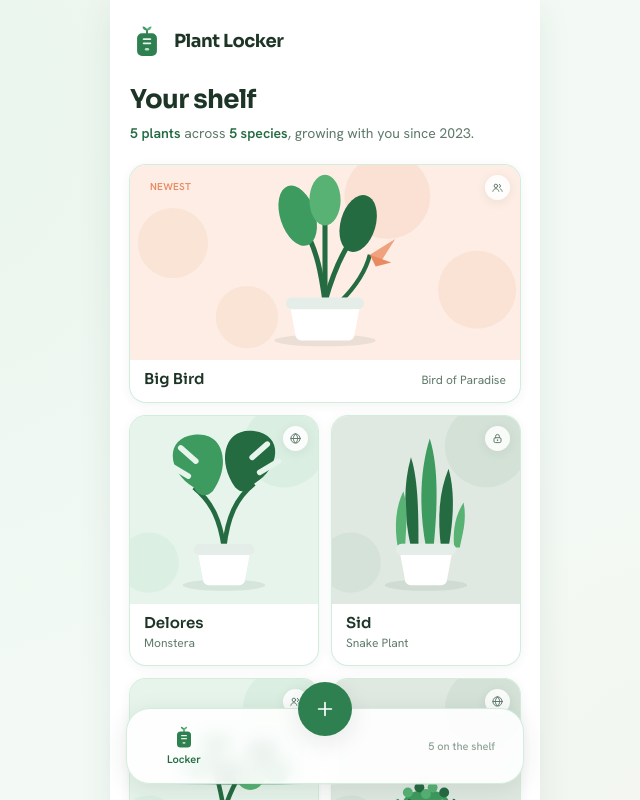
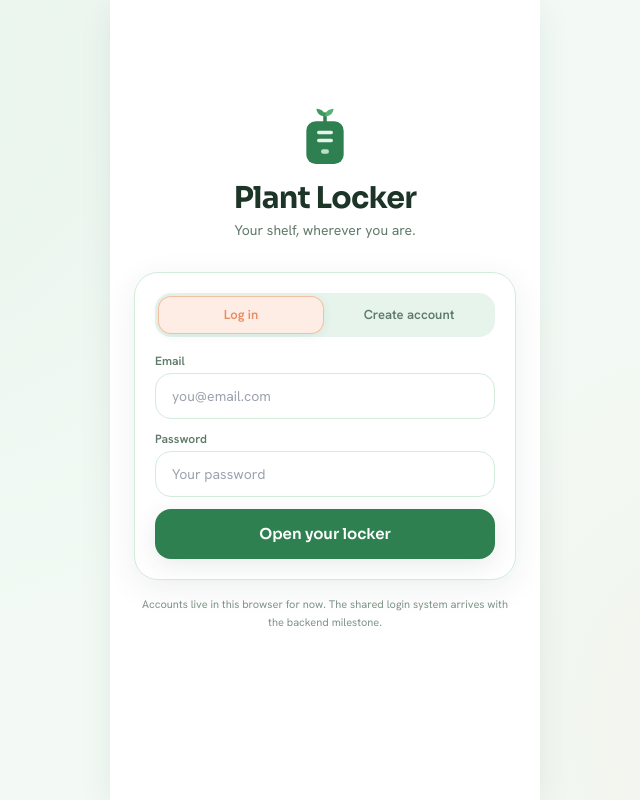
Before and after one commit to crossfiber/plant-locker, a React (Vite) app: page / in a window 1280 px wide. Shown: the top 800 px of the page, without its empty margins (315-955 px from the left). Built offline with nearby package versions, Linux system fonts and the light colour scheme.

Commit message:
feat: login, signup, persistent sessions, and empty-shelf state

```diff
--- a/src/App.jsx
+++ b/src/App.jsx
@@ -1,6 +1,7 @@
-import { useState } from 'react'
+import { useEffect, useState } from 'react'
+import { backend } from './api/backend'
 import { SEED_PLANTS } from './data/plants'
-import { getSpecies } from './data/species'
+import AuthScreen from './screens/AuthScreen'
 import LockerScreen from './screens/LockerScreen'
 import AddPlantScreen from './screens/AddPlantScreen'
 import PlantScreen from './screens/PlantScreen'
@@ -8,17 +9,29 @@ import TabBar from './components/TabBar'
 
 // Navigation is plain React state (three screens, no router needed):
 //   { name: 'locker' } | { name: 'add' } | { name: 'plant', id }
+// All data flows through src/api/backend.js (the Supabase-shaped
+// localStorage skeleton), so the locker persists across refreshes.
 export default function App() {
-  const [plants, setPlants] = useState(SEED_PLANTS)
+  const [user, setUser] = useState(() => backend.currentUser())
+  const [plants, setPlants] = useState([])
   const [view, setView] = useState({ name: 'locker' })
 
+  useEffect(() => {
+    setPlants(user ? backend.listPlants(user.id) : [])
+    setView({ name: 'locker' })
+  }, [user])
+
+  function refresh() {
+    setPlants(backend.listPlants(user.id))
+  }
+
   function addPlant(draft) {
-    const species = getSpecies(draft.speciesId)
-    const plant = {
-      id: `plant-${Date.now()}`,
+    const species = backend.getSpecies(draft.speciesId)
+    backend.addPlant(user.id, {
       speciesId: draft.speciesId,
       nickname: draft.nickname,
       acquiredDate: draft.acquiredDate,
+      coverPhoto: draft.coverPhoto || null,
       coverImage: { stage: 'young', tint: species?.tint || 'mint' },
       notes: draft.note || '',
       // TODO: new plants default to private; no privacy field on the
@@ -31,13 +44,27 @@ export default function App() {
           note: draft.note || 'Joined the locker.',
         },
       ],
-    }
-    setPlants((prev) => [...prev, plant])
+    })
+    refresh()
     setView({ name: 'locker' })
   }
 
-  function setPrivacy(id, privacy) {
-    setPlants((prev) => prev.map((p) => (p.id === id ? { ...p, privacy } : p)))
+  function updatePlant(plantId, patch) {
+    backend.updatePlant(user.id, plantId, patch)
+    refresh()
+  }
+
+  function loadExamples() {
+    for (const seed of SEED_PLANTS) {
+      const { id, ...rest } = seed
+      backend.addPlant(user.id, rest)
+    }
+    refresh()
+  }
+
+  function signOut() {
+    backend.signOut()
+    setUser(null)
   }
 
   const activePlant =
@@ -47,11 +74,19 @@ export default function App() {
     <div className="flex min-h-dvh justify-center">
       {/* Phone column: the whole app lives in a centered ~430px frame */}
       <div className="relative flex min-h-dvh w-full max-w-[430px] flex-col bg-white shadow-glass">
+        {!user ? (
+          <AuthScreen onAuthed={setUser} />
+        ) : (
+          <>
             <main className="flex-1 pb-28">
               {view.name === 'locker' && (
                 <LockerScreen
+                  user={user}
                   plants={plants}
                   onOpenPlant={(id) => setView({ name: 'plant', id })}
+                  onAdd={() => setView({ name: 'add' })}
+                  onLoadExamples={loadExamples}
+                  onSignOut={signOut}
                 />
               )}
               {view.name === 'add' && (
@@ -64,7 +99,8 @@ export default function App() {
                 <PlantScreen
                   plant={activePlant}
                   onBack={() => setView({ name: 'locker' })}
-              onSetPrivacy={(privacy) => setPrivacy(activePlant.id, privacy)}
+                  onSetPrivacy={(privacy) => updatePlant(activePlant.id, { privacy })}
+                  onSetPhoto={(coverPhoto) => updatePlant(activePlant.id, { coverPhoto })}
                 />
               )}
             </main>
@@ -77,6 +113,8 @@ export default function App() {
                 lockerActive={view.name === 'locker'}
               />
             )}
+          </>
+        )}
       </div>
     </div>
   )
--- /dev/null
+++ b/src/screens/AuthScreen.jsx
@@ -0,0 +1,121 @@
+import { useState } from 'react'
+import Logo from '../components/Logo'
+import { backend } from '../api/backend'
+
+// Login / signup. Accounts are browser-local for now; the real
+// login system arrives with Supabase Auth (see src/api/backend.js).
+export default function AuthScreen({ onAuthed }) {
+  const [mode, setMode] = useState('login')
+  const [handle, setHandle] = useState('')
+  const [email, setEmail] = useState('')
+  const [password, setPassword] = useState('')
+  const [error, setError] = useState('')
+  const [busy, setBusy] = useState(false)
+
+  async function submit(e) {
+    e.preventDefault()
+    setBusy(true)
+    setError('')
+    const res =
+      mode === 'signup'
+        ? await backend.signUp({ handle, email, password })
+        : await backend.signIn({ email, password })
+    setBusy(false)
+    if (res.error) setError(res.error)
+    else onAuthed(res.user)
+  }
+
+  const field =
+    'w-full rounded-2xl border border-mint-200 bg-white px-4 py-3 text-sm outline-none focus:border-leaf-500'
+
+  return (
+    <div className="flex min-h-dvh flex-col justify-center px-6 pb-16">
+      <div className="flex flex-col items-center">
+        <Logo size={64} />
+        <h1 className="mt-3 font-display text-3xl font-bold tracking-tight">
+          Plant Locker
+        </h1>
+        <p className="mt-1 text-sm text-moss">Your shelf, wherever you are.</p>
+      </div>
+
+      <div className="mt-8 rounded-3xl border border-mint-200 bg-white p-5 shadow-glass">
+        <div className="grid grid-cols-2 gap-1 rounded-2xl bg-mint-100 p-1" role="tablist">
+          {[
+            ['login', 'Log in'],
+            ['signup', 'Create account'],
+          ].map(([value, label]) => (
+            <button
+              key={value}
+              role="tab"
+              aria-selected={mode === value}
+              onClick={() => { setMode(value); setError('') }}
+              className={`rounded-xl py-2 text-[13px] font-semibold transition-all ${
+                mode === value
+                  ? 'bg-peach-100 text-peach-500 shadow-soft ring-1 ring-peach-300'
+                  : 'text-moss'
+              }`}
+            >
+              {label}
+            </button>
+          ))}
+        </div>
+
+        <form onSubmit={submit} noValidate className="mt-4 space-y-3">
+          {mode === 'signup' && (
+            <label className="block">
+              <span className="mb-1 block text-xs font-semibold text-moss">Handle</span>
+              <input
+                value={handle}
+                onChange={(e) => { setHandle(e.target.value); setError('') }}
+                placeholder="@plantperson"
+                className={field}
+                autoComplete="username"
+              />
+            </label>
+          )}
+          <label className="block">
+            <span className="mb-1 block text-xs font-semibold text-moss">Email</span>
+            <input
+              type="email"
+              value={email}
+              onChange={(e) => { setEmail(e.target.value); setError('') }}
+              placeholder="you@email.com"
+              className={field}
+              autoComplete="email"
+            />
+          </label>
+          <label className="block">
+            <span className="mb-1 block text-xs font-semibold text-moss">Password</span>
+            <input
+              type="password"
+              value={password}
+              onChange={(e) => { setPassword(e.target.value); setError('') }}
+              placeholder={mode === 'signup' ? 'At least 8 characters' : 'Your password'}
+              className={field}
+              autoComplete={mode === 'signup' ? 'new-password' : 'current-password'}
+            />
+          </label>
+
+          {error && (
+            <p className="rounded-xl bg-peach-100 px-3 py-2 text-xs font-medium text-peach-500">
+              {error}
+            </p>
+          )}
+
+          <button
+            type="submit"
+            disabled={busy}
+            className="w-full rounded-2xl bg-leaf-600 py-3.5 font-display text-[15px] font-semibold text-white shadow-lift transition-colors hover:bg-leaf-700 disabled:opacity-60"
+          >
+            {mode === 'signup' ? 'Start your locker' : 'Open your locker'}
+          </button>
+        </form>
+      </div>
+
+      <p className="mt-4 text-center text-[11px] leading-relaxed text-moss/80">
+        Accounts live in this browser for now. The shared login system
+        arrives with the backend milestone.
+      </p>
+    </div>
+  )
+}
```
Lines whose indentation alone changed are shown as unchanged.
